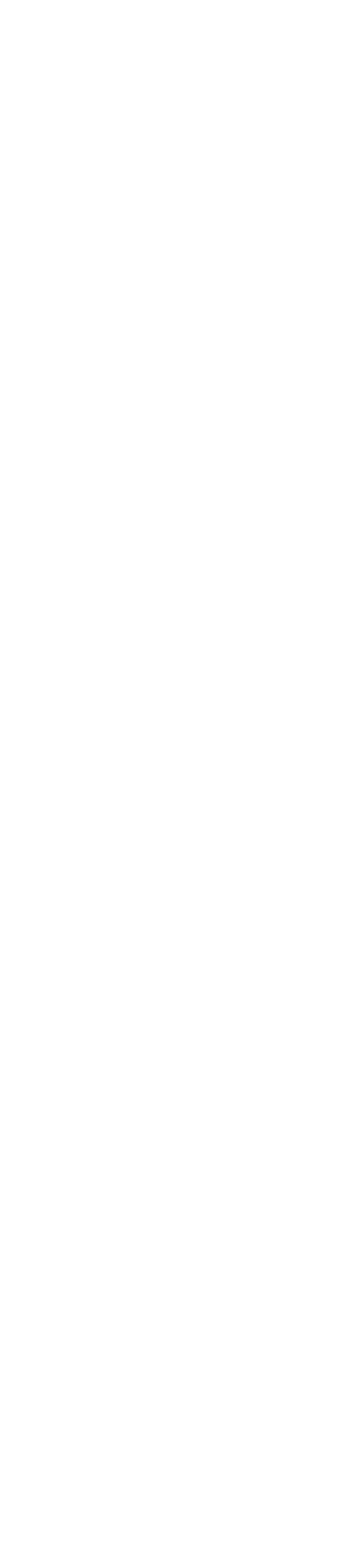
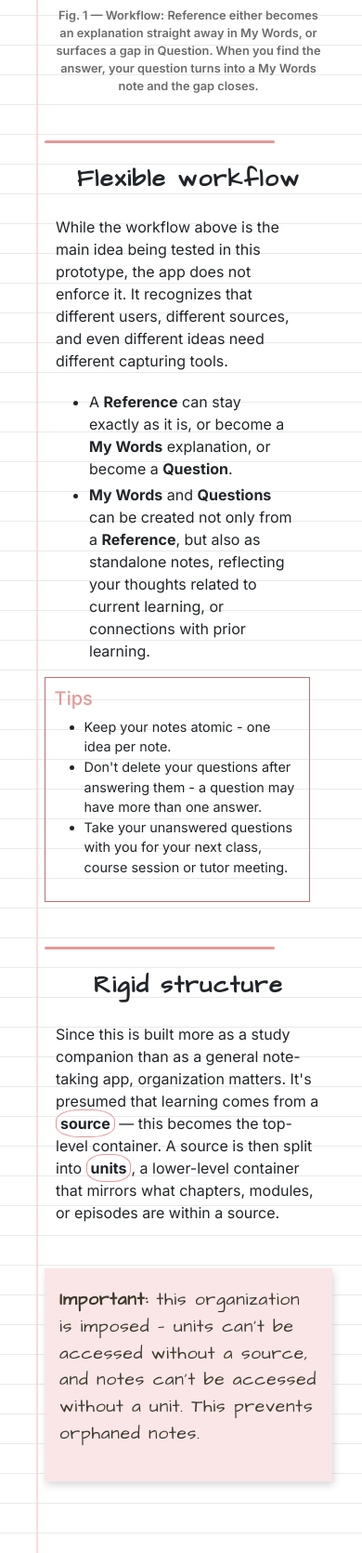
Before and after one commit to VeronicaTeodorof/got_it, a Django app: page /how_it_works.html in a window 390 px wide. Before the commit the part shown is empty. Shown: the part 1566-3236 px from the top of the page at 93% size. Before the commit the page ends 844 px from the top, so only its background shows below. Run offline with Django 5.2, Linux system fonts and the light colour scheme.

Commit message:
feat: buid out how it works page

```diff
--- a/notes/templates/notes/create_question.html
+++ b/notes/templates/notes/create_question.html
@@ -73,4 +73,4 @@
       </form>
     </div>
   </section>
-{% endbl
+{% endblock %}
--- a/pages/templates/pages/how_it_works.html
+++ b/pages/templates/pages/how_it_works.html
@@ -0,0 +1,141 @@
+{% extends 'base.html' %}
+{% load static %}
+
+{% block title %}got it? | How it works {% endblock %}
+
+{% block content %}
+<!-- Main -->
+<main class="notebook-bg">
+  <div class="walkthrough-card pt-1">
+    <div class="container">
+      <div class="row">
+        <div class="col-12">
+          <h1 class="walkthrough-title mt-4 text-center">How it works</h1>
+        </div>
+        <div class="col-12">
+          <p class="walkthrough-text mt-2">
+            <span class="handwriting">Def :  </span><span class="circle-text"><strong>"got it?"</strong></span> is a note-taking and learning companion
+            <span class="text-decoration-underline">prototype app</span>, built <span class="text-decoration-underline">to test</span>
+            whether a specific, not imposed workflow resonates with users — whether people
+            actually find it useful and helpful in the way they learn.
+          </p>
+        </div>
+      <section id="motto-explanation">
+        <div class="col-12 mt-4">
+          <h2 class="fs-4"><span class="handwriting">Why??</span><span class="highlight"> question your understanding</span></h2>
+        </div>
+        <div class="col-12">
+          <p class="mt-2">
+            <span class="handwriting">Explanation: </span>
+            This workflow is derived from the Feynman Technique, which is a simple way of testing whether you actually understand something:
+            <span class="highlight">if you can explain it in your own words</span> — no jargon, no repeating the original phrasing —
+            as if to someone who's never come across it, <span class="highlight">you understand it. If you can't, you don't.</span>
+            The idea maps directly onto two distinct note types in this app, while a third note type is an original extension:
+          </p>
+        </div>
+        <div class="row">
+          <div class="col-12 col-md-6 mt-md-4">
+            <ol>
+              <li class="m-1 m-md-3">
+                <strong>Reference</strong> notes capture the raw idea or the original wording,
+                kept as a bibliographic anchor;
+              </li>
+              <li class="m-1 m-md-3">
+                <strong>My Words</strong> notes — your attempt at the explanation itself:
+                the same idea, rebuilt in your own plain language.
+              </li>
+              <li class="m-1 m-md-3">
+                <strong class="text-decoration-underline">Question</strong> notes — a third note type meant to capture and make you aware of your gaps in understanding,
+                which is arguably more important than being aware of what you already know and understand. By writing it down, you make sure
+                it doesn't quitely disappear.
+              </li>
+            </ol>
+          </div>
+          <div class="col-12 col-md-6 d-flex align-items-center">
+            <figure class="workflow-figure text-center mb-0">
+              <img src="{% static 'images/hero-image-clean.svg' %}" class="workflow-diagram-img mx-auto" alt="app workflow">
+              <figcaption class="workflow-caption">Fig. 1 — Workflow: Reference either becomes an explanation straight away in My Words,
+                or surfaces a gap in Question. When you find the answer, your question turns into a My Words note and the gap closes.
+              </figcaption>
+            </figure>
+          </div>
+        </div>
+      </section>
+      <hr class="mt-5  mb-4 horizontal-divider">
+      <section id="flexible-workflow">
+        <div class="row">
+          <div class="col-12">
+            <h2 class="walkthrough-title subtitle text-center">
+              Flexible workflow
+            </h2>
+          </div>
+          <div class="row mt-3">
+            <div class="col-12">
+             <p> While the workflow above is the main idea being tested in this prototype, the
+                app does not enforce it. It recognizes that different users, different sources,
+                and even different ideas need different capturing tools.
+              </p>
+            </div>
+            <div class="col-12 col-md-8">
+              <ul>
+                <li class="m-1 m-lg-3">
+                  A <strong>Reference</strong> can stay exactly as it is, or become a <strong>My Words</strong> explanation,
+                  or become a <strong>Question</strong>.
+                </li>
+                <li class="m-1 m-lg-3">
+                  <strong>My Words</strong> and <strong> Questions</strong> can be created not only from a <strong>Reference</strong>, but also
+                  as standalone notes, reflecting your thoughts related to current learning, or connections with prior learning.
+                </li>
+              </ul>
+            </div>
+            <div class="col-12 col-md-4 tips">
+              <h3 class="fs-5">Tips</h3>
+              <ul>
+                <li>
+                  Keep your notes atomic - one idea per note.
+                </li>
+                <li>
+                  Don't delete your questions after answering them - a question may have more than one answer.
+                </li>
+                <li>
+                  Take your unanswered questions with you for your next class, course session or tutor meeting.
+                </li>
+              </ul>
+            </div>
+          </div>
+        </div>
+      </section>
+      <hr class="mt-5  mb-4 horizontal-divider">
+       <section id="rigid-structure">
+        <div class="row">
+          <div class="col-12">
+            <h2 class="walkthrough-title subtitle text-center">
+              Rigid structure
+            </h2>
+          </div>
+          <div class="col-12">
+            <p class="mt-3">
+              Since this is built more as a study companion than as a general note-taking app, organization matters.
+              It's presumed that learning comes from a <strong class="circle-text p-1">source</strong> — this becomes the top-level container.
+              A source is then split into <strong class="circle-text p-1">units</strong>, a lower-level container that mirrors what chapters, modules, or episodes are within a source.
+            </p>
+          </div>
+          <div class="sticky-note text-start col-12 col-md-6">
+            <p>
+              <strong>Important:</strong> this organization is imposed — units can't
+              be accessed without a source, and notes can't be accessed without a unit.
+              This prevents orphaned notes.
+            </p>
+          </div>
+          <div class="col-12 col-md-6 mt-5 ms-lg-5">
+            <figure class="workflow-figure workflow-figure--structure text-center mb-0">
+              <img src="{% static 'images/structure-diagram.svg' %}"
+                  alt="Diagram: a Source contains Units, each Unit contains notes"
+                  class="workflow-diagram-img structure">
+              <figcaption class="workflow-caption">Fig. 2 — Structure: source -> unit -> notes</figcaption>
+            </figure>
+          </div>
+       </div>
+  </div>
+</main>
+{% endblock %}
--- a/pages/urls.py
+++ b/pages/urls.py
@@ -4,5 +4,5 @@ from . import views
 app_name = 'pages'
 urlpatterns = [
     path('', views.home, name='home'),
-    path('how_it_works.html', views.help, name='help'),
+    path('how_it_works.html', views.how_it_works, name='how-it-works'),
 ]
--- a/pages/views.py
+++ b/pages/views.py
@@ -7,6 +7,7 @@ from django.shortcuts import render
 def home(request):
     return render(request, 'pages/index.html')
 
+
 # --- How it works ---
-def help(request):
+def how_it_works(request):
     return render(request, 'pages/how_it_works.html')
--- a/static/css/style.css
+++ b/static/css/style.css
@@ -88,7 +88,8 @@ main.notebook-bg {
   padding: 1rem;
 }
 
-.auth-title {
+.auth-title,
+.walkthrough-title {
   font-size: 2rem;
   font-family: var(--handwriting);
   font-weight: bold;
@@ -209,6 +210,98 @@ span.motto {
   font-style: italic;
 }
 
+/* || HOW IT WORKS PAGE */
+.walkthrough-card {
+  background-color: transparent;
+  margin: 2rem 1rem 2rem 2rem;
+  padding: 1rem;
+}
+
+.walkthrough-text {
+  font-size: 1.1rem;
+}
+
+.circle-text {
+  border: 1px solid var(--terracotta-hover);
+  border-radius: 40%;
+}
+.circle-text--var2 {
+  border: 2px solid var(--divider);
+  border-radius: 50%;
+  padding:0.3rem 0.6rem;
+}
+
+.handwriting {
+  font-family: var(--handwriting);
+  font-size: 1.4rem;
+  font-weight: 500;
+  text-decoration: underline;
+}
+
+.highlight {
+  background-color: #fae6e6;
+  color:black;
+  font-weight: 500;
+  padding: 0.2rem;
+}
+
+.workflow-figure {
+  display: inline-block;
+}
+
+.workflow-diagram-img {
+  display: block;
+  max-width: 100%;
+  height: auto;
+  border: 3px solid #e0dcd8;
+  border-radius: 4px;
+  padding: 0.75rem;
+}
+
+.workflow-caption {
+  margin-top: 0.5rem;
+  font-size: 0.8rem;
+  color: #6b6b6b;
+  font-weight: 600;
+}
+
+.subtitle {
+  font-size: 1.6rem;
+  letter-spacing: 0.1rem;
+}
+
+.horizontal-divider {
+  height: 3px;
+  background-color: var(--terracotta-hover);
+  border: none;
+  border-radius: 2px;
+  opacity: 1;
+  width: 80%;
+}
+
+.tips {
+  border: 1px solid var(--terracotta);
+  font-size: 0.9rem;
+  padding: 0.6rem;
+}
+
+.tips h3 {
+  color: var(--terracotta-hover);
+}
+
+.sticky-note {
+  background-color: #fae6e6;  /* classic sticky-note yellow */
+  width: 320px;
+  padding: 1.25rem 1rem;
+  box-shadow: 2px 4px 8px rgba(0, 0, 0, 0.15);
+  font-family: 'Architects Daughter', cursive;
+  font-size: 1.2rem;
+  color: #3a3a2a;
+  position: relative;
+  margin: 2rem 0;
+  letter-spacing: 0.05rem;
+}
+
 /* || MEDIA QUERIES */
 /* for small and medium screens between 375px and 768px */
 @media screen and (min-width: 375px) and (max-width: 768px) {
@@ -247,3 +340,13 @@ span.motto {
     font-size: 1.1rem;
   }
 }
+
+/* for large screens 992px and larger */
+@media screen and (min-width: 992px) {
+  .workflow-diagram-img {
+    width: 60%;
+  }
+.structure {
+  width: 90%;
+}
+}
--- a/templates/base.html
+++ b/templates/base.html
@@ -54,7 +54,7 @@
             </a>
           </li>
           <li class="nav-item">
-            <a class="nav-link mx-lg-2" href="{% url 'pages:help' %}">
+            <a class="nav-link mx-lg-2" href="{% url 'pages:how-it-works' %}">
               <svg xmlns="http://www.w3.org/2000/svg" width="20" height="20" fill="var(--nav-green)" class="bi bi-question-circle d-lg-none"  aria-label="how-it -works" viewBox="0 0 16 16">
                 <path d="M8 15A7 7 0 1 1 8 1a7 7 0 0 1 0 14m0 1A8 8 0 1 0 8 0a8 8 0 0 0 0 16"/>
                 <path d="M5.255 5.786a.237.237 0 0 0 .241.247h.825c.138 0 .248-.113.266-.25.09-.656.54-1.134 1.342-1.134.686 0 1.314.343 1.314 1.168 0 .635-.374.927-.965 1.371-.673.489-1.206 1.06-1.168 1.987l.003.217a.25.25 0 0 0 .25.246h.811a.25.25 0 0 0 .25-.25v-.105c0-.718.273-.927 1.01-1.486.609-.463 1.244-.977 1.244-2.056 0-1.511-1.276-2.241-2.673-2.241-1.267 0-2.655.59-2.75 2.286m1.557 5.763c0 .533.425.927 1.01.927.609 0 1.028-.394 1.028-.927 0-.552-.42-.94-1.029-.94-.584 0-1.009.388-1.009.94"/>
```
Also changed, not shown: notes/views.py (+6 -4 lines), static/images/structure-diagram.svg (added).
